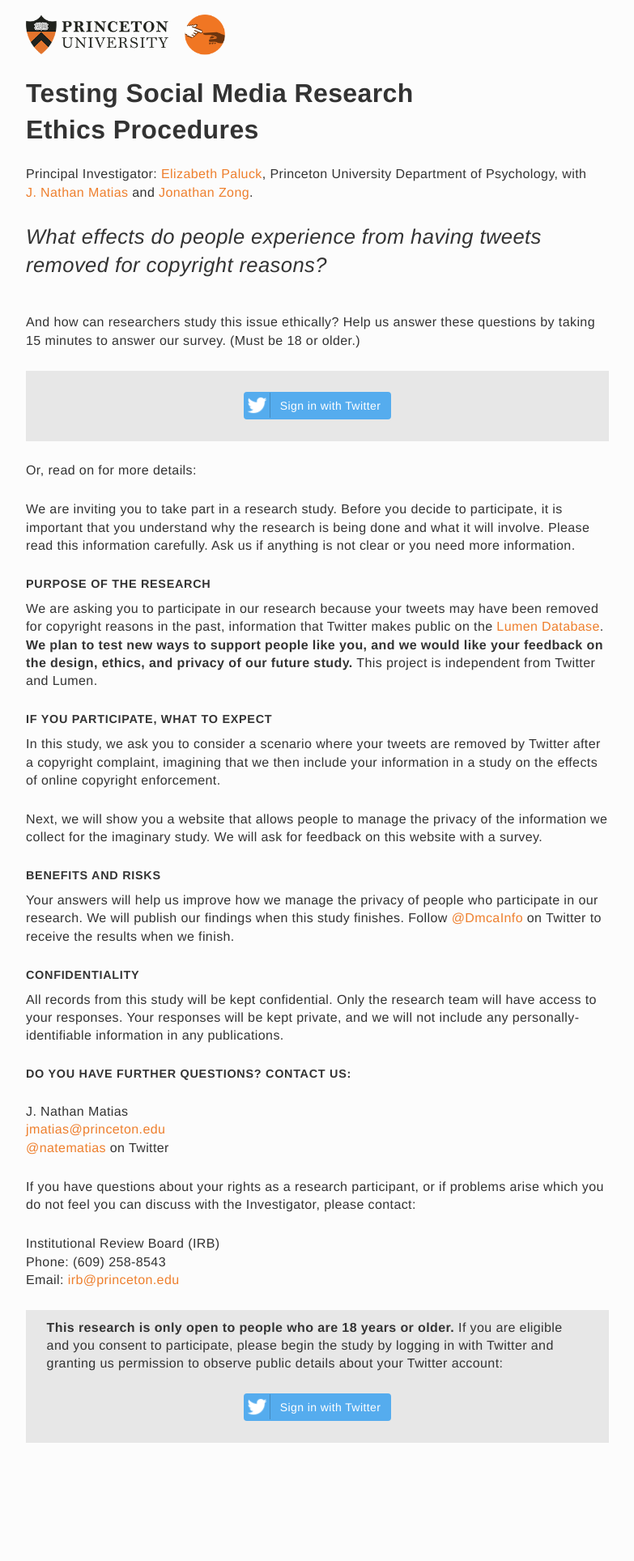
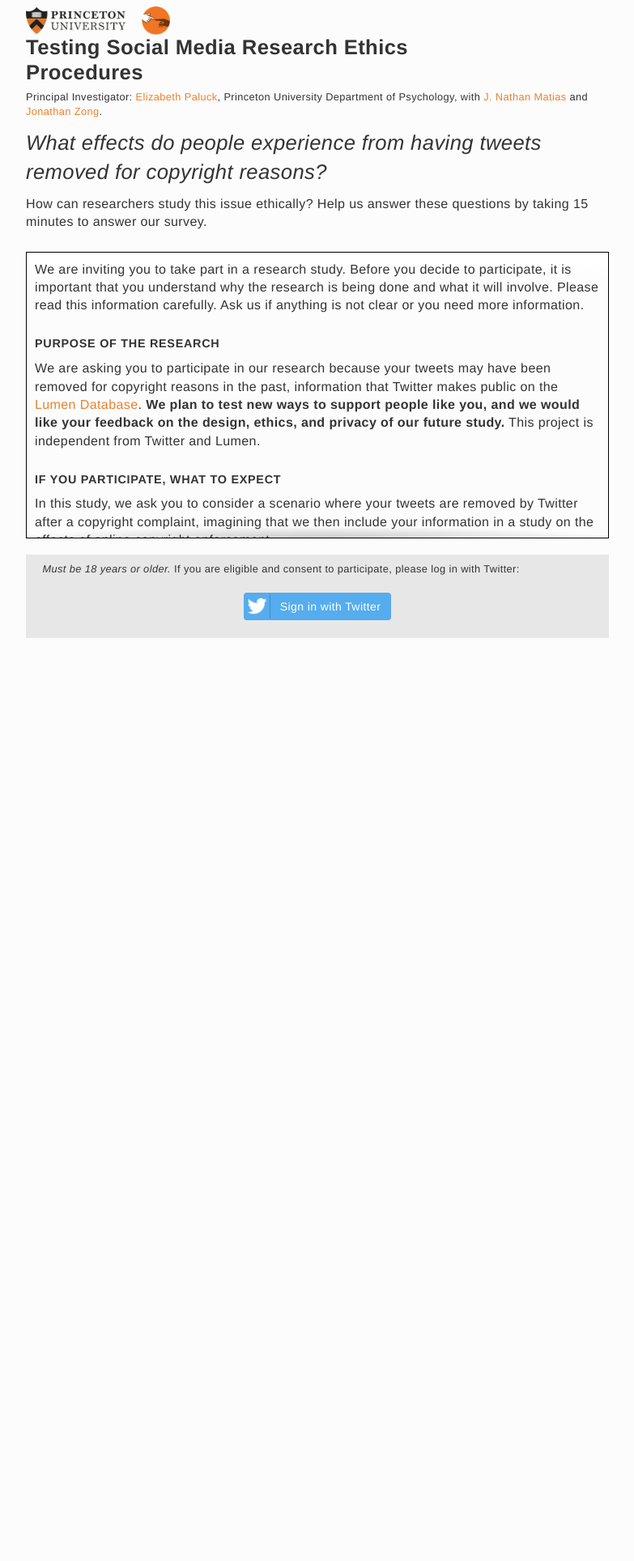
Before and after one commit to jonathanzong/bartleby, a Flask app: template templates/01-index.html in a window 1280 px wide. Shown: the whole page at 81% size, without its empty margins (248-1031 px from the left). After the commit the page ends 788 px from the top, so only its background shows below. Run offline with Flask 2, Linux system fonts and the light colour scheme; the template is opened without the code that fills it, so the values that code supplies are empty; parts of the project's set-up code (start-up, migrations or seed data) failed here and were passed over.

Commit message:
consent page update

```diff
--- a/static/styles/index.css
+++ b/static/styles/index.css
@@ -1,7 +1,66 @@
+.content-wrap {
+  display: flex;
+  flex-direction: column;
+  height: 100vh;
+}
+
+.header-wrap {
+  flex: 0;
+}
+
+.header-wrap h1 {
+  font-size: 1.6em;
+}
+
+.big-question {
+  font-size: 1.6em; font-style: italic; margin: 0;
+}
+
+@media only screen and (max-device-width : 768px) {
+  .header-wrap h1 {
+    font-size: 1.3em;
+  }
+  .big-question {
+    font-size: 1em; font-weight: bold;
+  }
+}
+
+.scroll-wrap {
+  flex: 1;
+  min-height: 150px;
+  overflow-y: scroll;
+  border: 1px solid black;
+  padding: 0 10px;
+  background:
+    /* Shadow covers */
+    linear-gradient(white 30%, rgba(255,255,255,0)),
+    linear-gradient(rgba(255,255,255,0), white 70%) 0 100%,
+
+    /* Shadows */
+    radial-gradient(50% 0, farthest-side, rgba(0,0,0,.2), rgba(0,0,0,0)),
+    radial-gradient(50% 100%,farthest-side, rgba(0,0,0,.2), rgba(0,0,0,0)) 0 100%;
+  background:
+    /* Shadow covers */
+    linear-gradient(white 30%, rgba(255,255,255,0)),
+    linear-gradient(rgba(255,255,255,0), white 70%) 0 100%,
+
+    /* Shadows */
+    radial-gradient(farthest-side at 50% 0, rgba(0,0,0,.2), rgba(0,0,0,0)),
+    radial-gradient(farthest-side at 50% 100%, rgba(0,0,0,.2), rgba(0,0,0,0)) 0 100%;
+  background-repeat: no-repeat;
+  background-color: #fcfcfc;
+  background-size: 100% 40px, 100% 40px, 100% 14px, 100% 14px;
+
+  /* Opera doesn't support this in the shorthand */
+  background-attachment: local, local, scroll, scroll;
+}
+
 .cta-wrap {
+  flex: 0;
   margin: 1.6em 0;
   padding: 1px 1.6em;
   background: #e7e7e7;
+  font-size: 0.8em;
 }
 
 .btn-twitter-wrap {
--- a/templates/01-index.html
+++ b/templates/01-index.html
@@ -3,39 +3,32 @@
   <link rel=stylesheet type=text/css href="{{ url_for('static', filename='styles/index.css') }}">
 {% endblock %}
 {% block content %}
-  <p class="logos">
-    <a href="https://www.princeton.edu/" target="_blank"><img height="50" src="{{ url_for('static', filename='images/princeton-logo.png') }}" alt="Princeton University"></a>
+
+<div class="content-wrap">
+
+<div class="header-wrap">
+  <p class="logos" style="margin: 0">
+    <a href="https://www.princeton.edu/" target="_blank"><img height="35" src="{{ url_for('static', filename='images/princeton-logo.png') }}" alt="Princeton University"></a>
     <a href="https://hci.princeton.edu/" target="_blank">
-    <img height="50" src="{{ url_for('static', filename='images/hci-logo.png') }}" alt="Princeton HCI Lab"></a>
+    <img height="35" src="{{ url_for('static', filename='images/hci-logo.png') }}" alt="Princeton HCI Lab"></a>
   </p>
-  <h1 style="max-width: 500px">Testing Social Media Research Ethics Procedures</h1>
+  <h1 style="max-width: 500px; margin: 0; line-height: 1.2">Testing Social Media Research Ethics Procedures</h1>
 
-  <p>
+  <p style="font-size: 0.8em; margin-top: 0.5em; margin-bottom: 1em">
     Principal Investigator: <a href="https://psych.princeton.edu/person/elizabeth-levy-paluck" target="_blank">Elizabeth Paluck</a>, Princeton University Department of Psychology, with <a href="https://twitter.com/natematias" target="_blank">J. Nathan Matias</a> and <a href="http://jonathanzong.com/" target="_blank">Jonathan Zong</a>.
   </p>
 
-  <p style="font-size: 1.6em; font-style: italic;">
+
+  <p class="big-question">
     What effects do people experience from having tweets removed for copyright reasons?
   </p>
   <p>
-     And how can researchers study this issue ethically? Help us answer these questions by taking 15 minutes to answer our survey. (Must be 18 or older.)
+     How can researchers study this issue ethically? Help us answer these questions by taking 15 minutes to answer our survey.
   </p>
+</div>
 
-  <div class="cta-wrap">
-    <div class="btn-twitter-wrap">
-      <a href="{{ url_for('login') }}">
-        <div class="btn-twitter">
-          <img src="{{ url_for('static', filename='images/twitter.png') }}" />
-          Sign in with Twitter
-        </div>
-      </a>
-    </div>
-  </div>
-
-  <p>
-     Or, read on for more details:
-  </p>
-
+<div class="scroll-wrap">
+  <div>
   <p>
     We are inviting you to take part in a research study. Before you decide to participate, it is important that you understand why the research is being done and what it will involve. Please read this information carefully. Ask us if anything is not clear or you need more information.
   </p>
@@ -82,9 +75,12 @@
     <div>Email: <a href="mailto:irb@princeton.edu" target="_blank">irb@princeton.edu</a></div>
   </div>
 
+  </div>
+</div>
+
   <div class="cta-wrap">
     <p>
-      <strong>This research is only open to people who are 18 years or older.</strong> If you are eligible and you consent to participate, please begin the study by logging in with Twitter and granting us permission to observe public details about your Twitter account:
+      <em>Must be 18 years or older.</em> If you are eligible and consent to participate, please log in with Twitter:
     </p>
     <div class="btn-twitter-wrap">
       <a href="{{ url_for('login') }}">
@@ -95,4 +91,7 @@
       </a>
     </div>
   </div>
+
+
+</div>
 {% endblock %}
```
